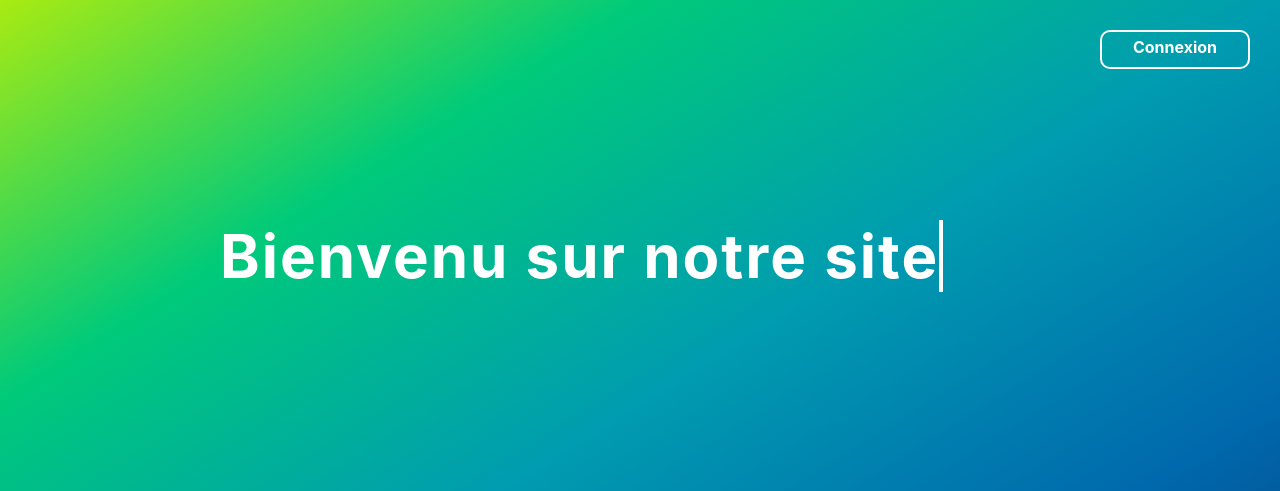
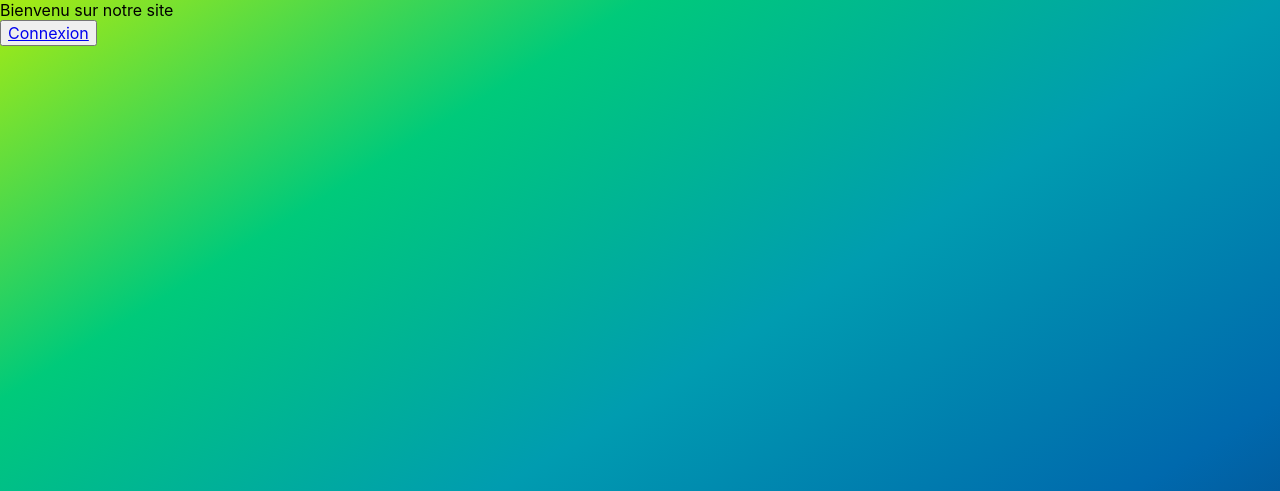
Before and after one commit to BenSmayaWiem/Mon-Premier-Projet-AI, a Flask app: page / in a window 1280 px wide. Shown: the top 491 px of the page. Run offline with Flask 2, Linux system fonts and the light colour scheme; parts of the project's set-up code (start-up, migrations or seed data) failed here and were passed over; some libraries are stand-ins or nearby versions.

Commit message:
Update index.html

```diff
--- a/templates/index.html
+++ b/templates/index.html
@@ -7,13 +7,7 @@
     <link rel="stylesheet" href="https://use.fontawesome.com/releases/v5.7.1/css/all.css">
 
 <style type="text/css">
-	* {
-    box-sizing: border-box;
-    font-family: -apple-system, BlinkMacSystemFont, "segoe ui", roboto, oxygen, ubuntu, cantarell, "fira sans", "droid sans", "helvetica neue", Arial, sans-serif;
-    font-size: 16px;
-    -webkit-font-smoothing: antialiased;
-    -moz-osx-font-smoothing: grayscale;
-}
+
 body {
 	background-image: linear-gradient(to left top, #083373, #0069ad, #009cb0, #00ca7a, #a8eb12);    background-repeat: no-repeat;
 	background-size: 100% auto;
@@ -21,71 +15,6 @@ body {
     background-attachment: fixed;
     margin: 0;
 }
-
-
-
-.typewriter {
-	text-align: center;
-    font-family: Courier, monospace;
-	display: inline-block;
-	color: white;
-	padding-top: 220px;
-	margin-left: 220px;}
-
-.typewriter-text {
-    display: inline-block;
-  	overflow: hidden;
-  	letter-spacing: 2px;
- 	animation: typing 6s steps(30, end), blink .75s step-end infinite;
-    white-space: nowrap;
-    font-size: 60px;
-    font-weight: 700;
-    border-right: 4px solid white;
-    box-sizing: border-box;
-}
-
-@keyframes typing {
-    from {
-        width: 0%
-    }
-    to {
-        width: 100%
-    }
-}
-
-@keyframes blink {
-    from, to {
-        border-color: transparent
-    }
-    50% {
-        border-color: white;
-    }
-}
-
-.btn{
-    width: 150px;
-    padding: 10px;
-    margin-top: 30px;
-    padding-top: 5px;
-    padding-left: 10px;
-    margin-right: 30px;
-    background-color:transparent; ;
-    border: 0;
-    cursor: pointer;
-    font-weight: bold;
-    color: #fff;
-    transition: background-color 0.2s;
-    text-decoration: none;
-    float: right;
-    border: 2px solid #fff;
-    border-radius: 10px;
-}
-
-.conn{
-	text-decoration: none;
-	color: #fff;
-}
-
 </style>
 
 </head>
```
